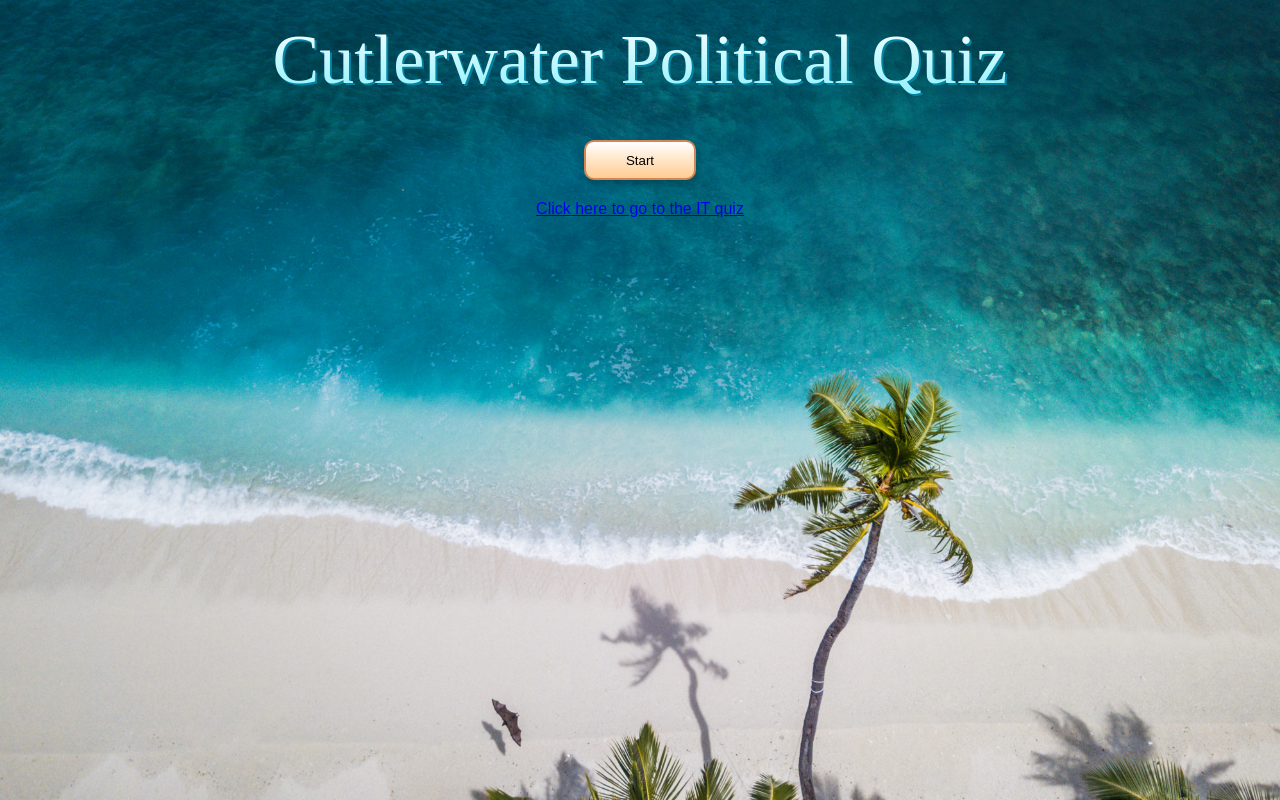
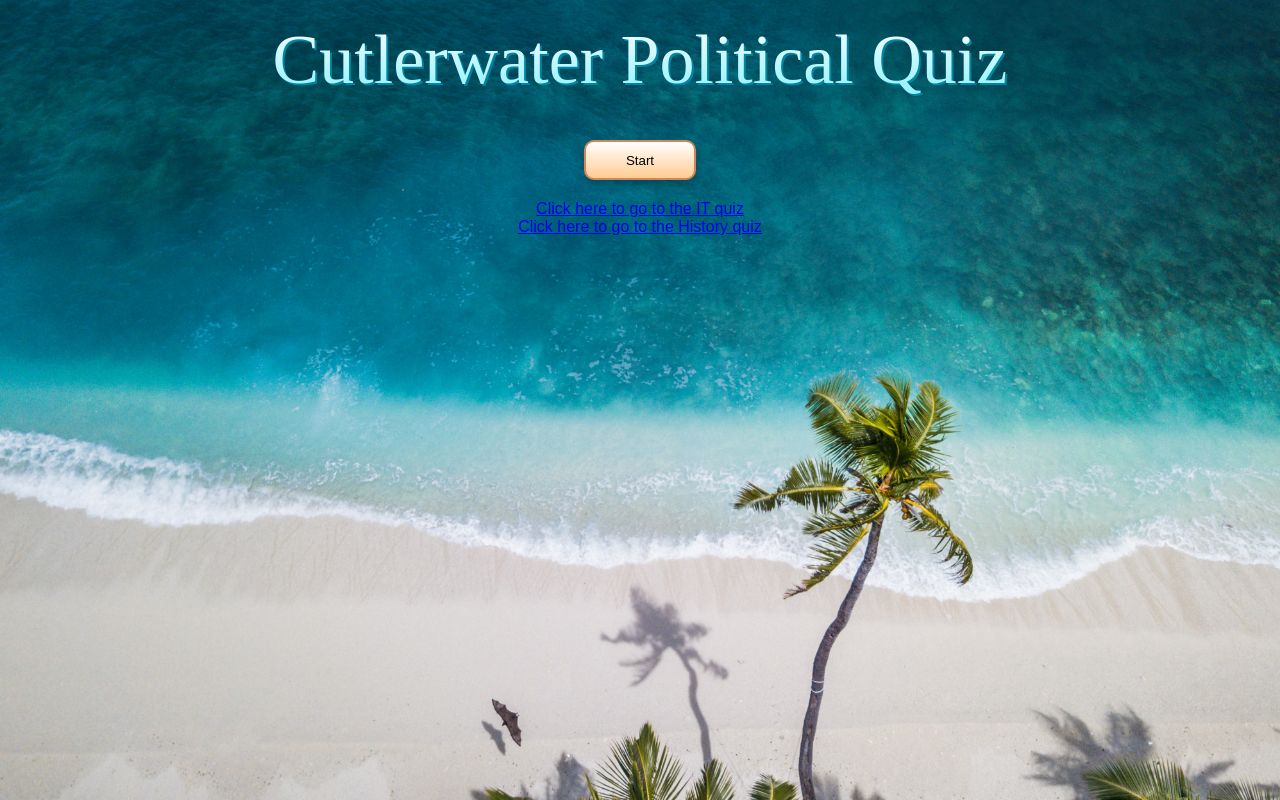
Before and after one commit to cutlerwater/PoliticalQuiz, a React (Create React App) app: page / in a window 1280 px wide. Built offline with nearby package versions, Linux system fonts and the light colour scheme.

Commit message:
adding link

```diff
--- a/src/App.tsx
+++ b/src/App.tsx
@@ -74,6 +74,7 @@
       <GlobalStyle />
       <Wrapper>
         <h1>Cutlerwater Political Quiz</h1>
+
         {gameOver || userAnswers.length === TOTAL_QUESTIONS ? (
           <button className='start' onClick={startTrivia}>
             Start
@@ -96,7 +97,8 @@
             Next Question
           </button>
         ) : null}
-        <a href="https://cutlerwater-quizzes.netlify.app/">Click here to go to the IT quiz</a>
+       <a href="https://cutlerwater-quizzes.netlify.app/">Click here to go to the IT quiz</a>
+       <a href="https://cutlerwater-historyquiz.netlify.app/">Click here to go to the History quiz</a>
       </Wrapper>
           </>
   );
```
